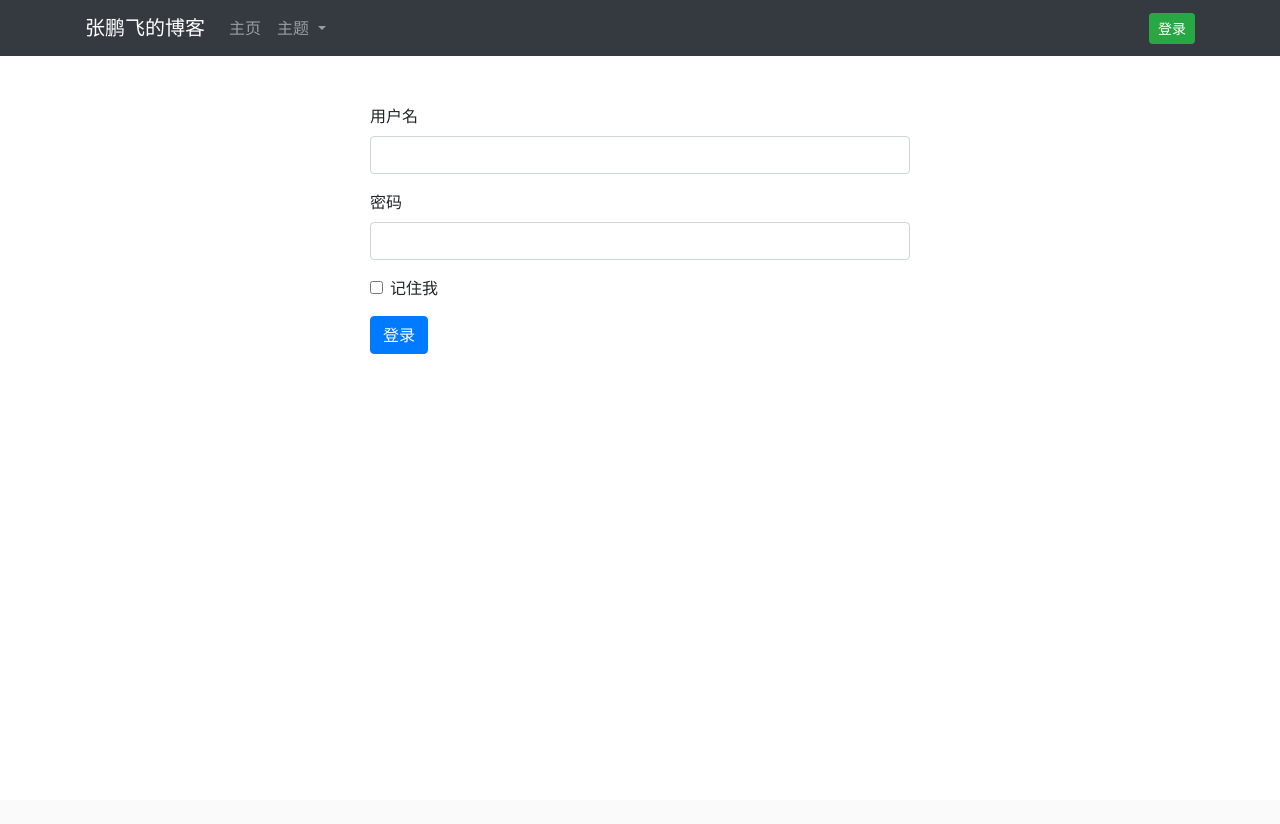
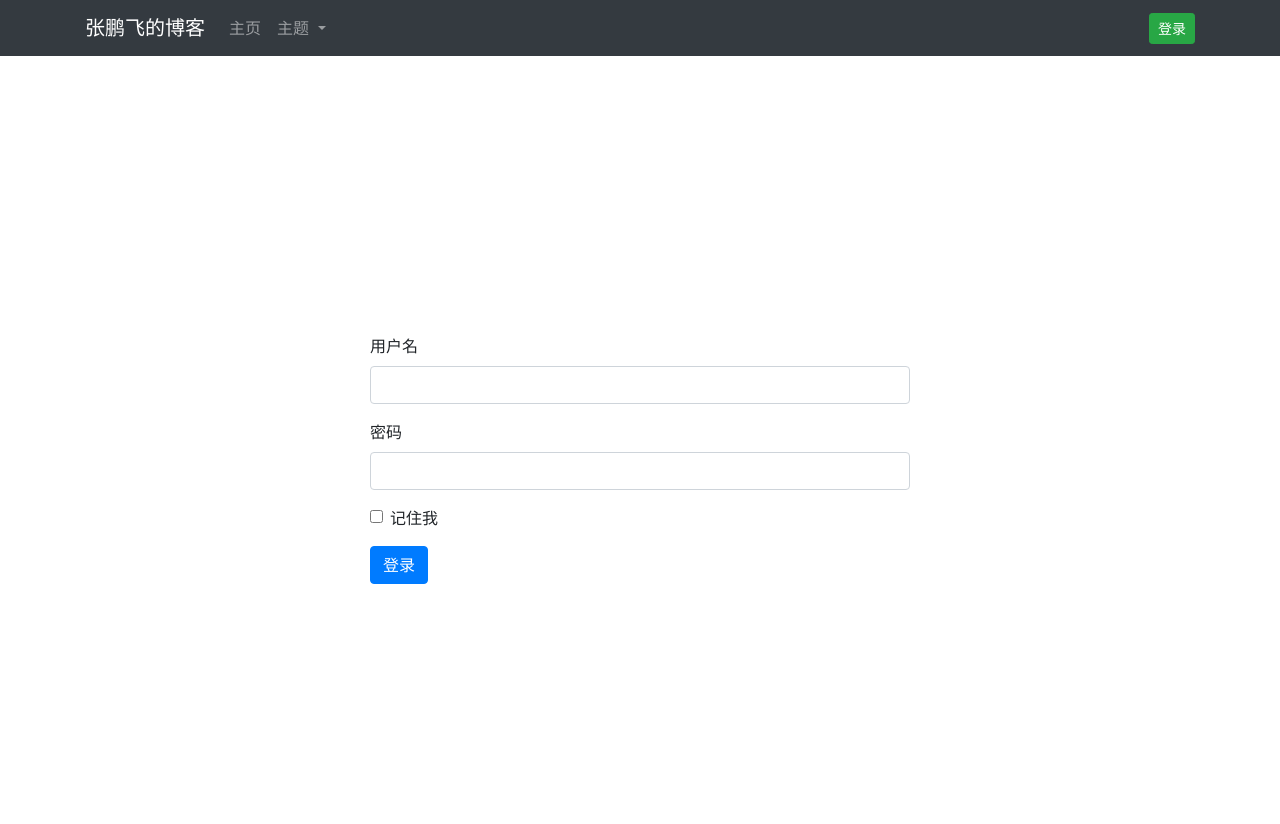
Before and after one commit to gaogep/realblog, a Flask app: page /auth/login in a window 1280 px wide. Shown: the top 824 px of the page. Before the commit the page ends 354 px from the top, so only its background shows below. Run offline with Flask 2, Linux system fonts and the light colour scheme; data that the repository does not hold is empty; some libraries are stand-ins or nearby versions.

Commit message:
改下登录界面

```diff
--- a/app/templates/auth/login.html
+++ b/app/templates/auth/login.html
@@ -4,7 +4,7 @@
 {% block title %}登录{% endblock %}
 
 {% block content %}
-    <div class="row justify-content-center mt-5">
+    <div class="row justify-content-center" style="margin-top: 25%; margin-bottom: 25%">
         {{ render_form(form, extra_classes='col-6') }}
     </div>
 {% endblock %}
--- a/app/templates/auth/register.html
+++ b/app/templates/auth/register.html
@@ -4,7 +4,7 @@
 {% block title %}注册{% endblock %}
 
 {% block content %}
-    <div class="row justify-content-center mt-5">
+    <div class="row justify-content-center" style="margin-top: 25%; margin-bottom: 25%">
         {{ render_form(form, extra_classes='col-6') }}
     </div>
 {% endblock %}
--- a/app/templates/base.html
+++ b/app/templates/base.html
@@ -8,6 +8,7 @@
     <title>{% block title %}{% endblock title %}</title>
     <link rel="stylesheet" href="{{ url_for('static', filename='css/%s.min.css' % request.cookies.get('theme', 'bootstrap')) }}">
     <link rel="icon" type="image/x-icon" href="{{ url_for('static', filename='favicon.ico') }}">
+    {% block style %}{% endblock %}
     {% endblock head %}
 </head>
 <body>
```
